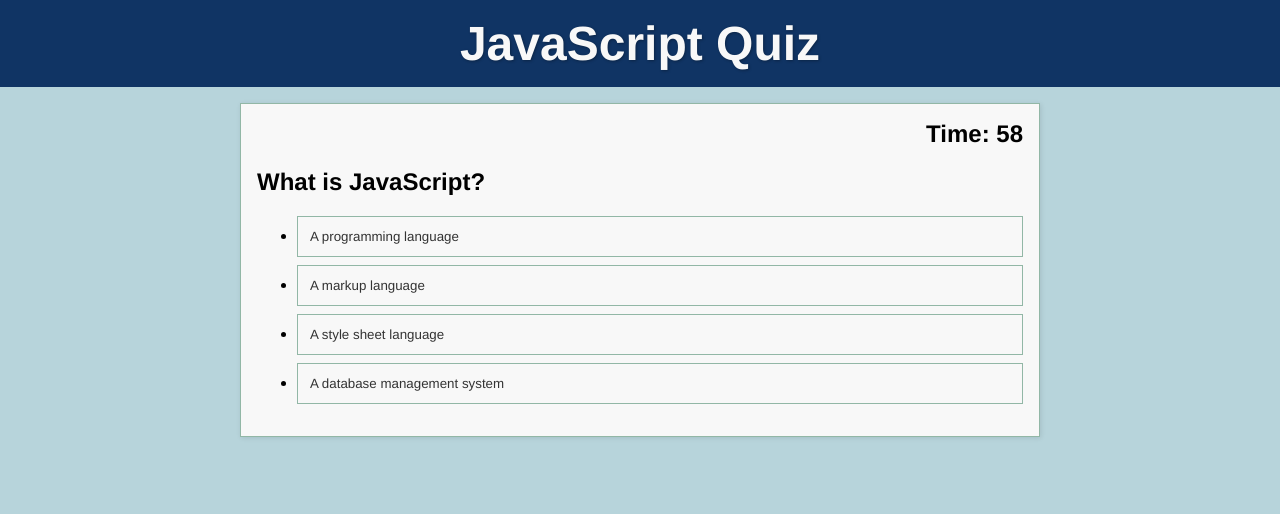
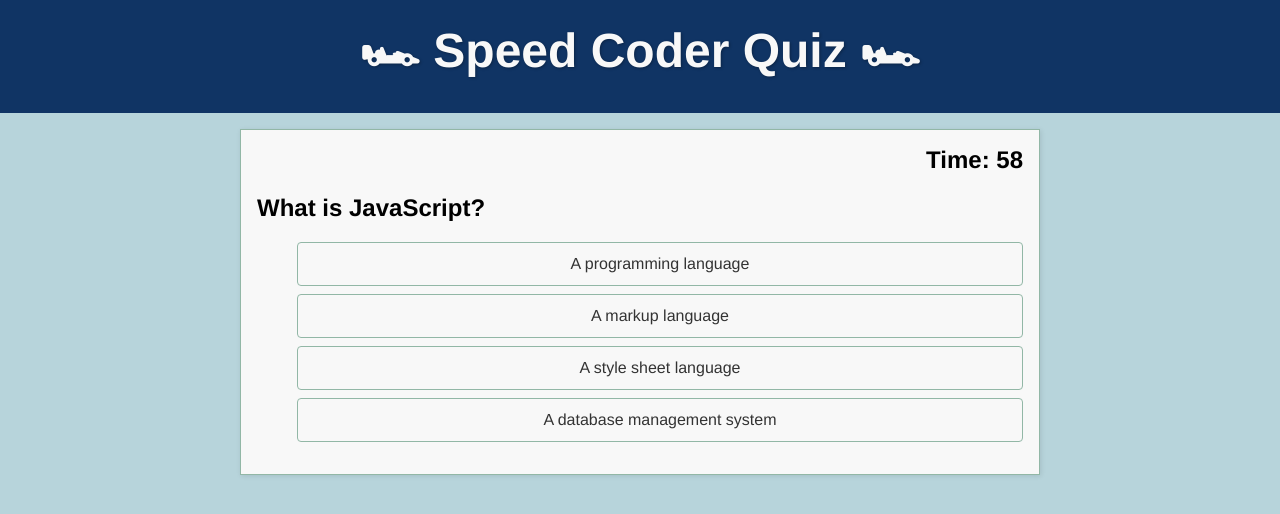
Before and after one commit to JordynEnos/api-code-quiz, a plain HTML site: page index.html in a window 1280 px wide. Both pictures are taken after a click on the button "Start Quiz". Drawn offline with Linux system fonts and the light colour scheme.

Commit message:
Renamed the h1. Added more aesthetically pleasing CSS to the quiz question answers.

```diff
--- a/index.html
+++ b/index.html
@@ -9,7 +9,7 @@
   </head>
   <body>
     <header>
-      <h1>JavaScript Quiz</h1>
+      <h1>🏎 Speed Coder Quiz 🏎</h1>
     </header>
     <main>
       <section id="start-screen">
--- a/style.css
+++ b/style.css
@@ -67,17 +67,25 @@ section {
 
 li {
   margin-bottom: 0.5rem;
+  list-style: none;
 }
 
 .choice {
+    display: inline-block;
+    width: 100%;
     background-color: #f8f8f8;
+    font-size: 16px;
     color: #333;
     border: 1px solid #92b7a6;
-  padding: 0.75rem;
-  width: 100%;
-  text-align: left;
+    padding: 0.75rem 1rem;
+    margin-bottom: 0.5rem;
+    text-align: center;
     cursor: pointer;
     font-family: "Helvetica Neue", sans-serif;
+    text-decoration: none;
+    border-radius: 0.25rem;
+    display: block;
+    margin: 0 auto;
   }
 
   .choice:hover {
```
Lines whose indentation alone changed are shown as unchanged.
